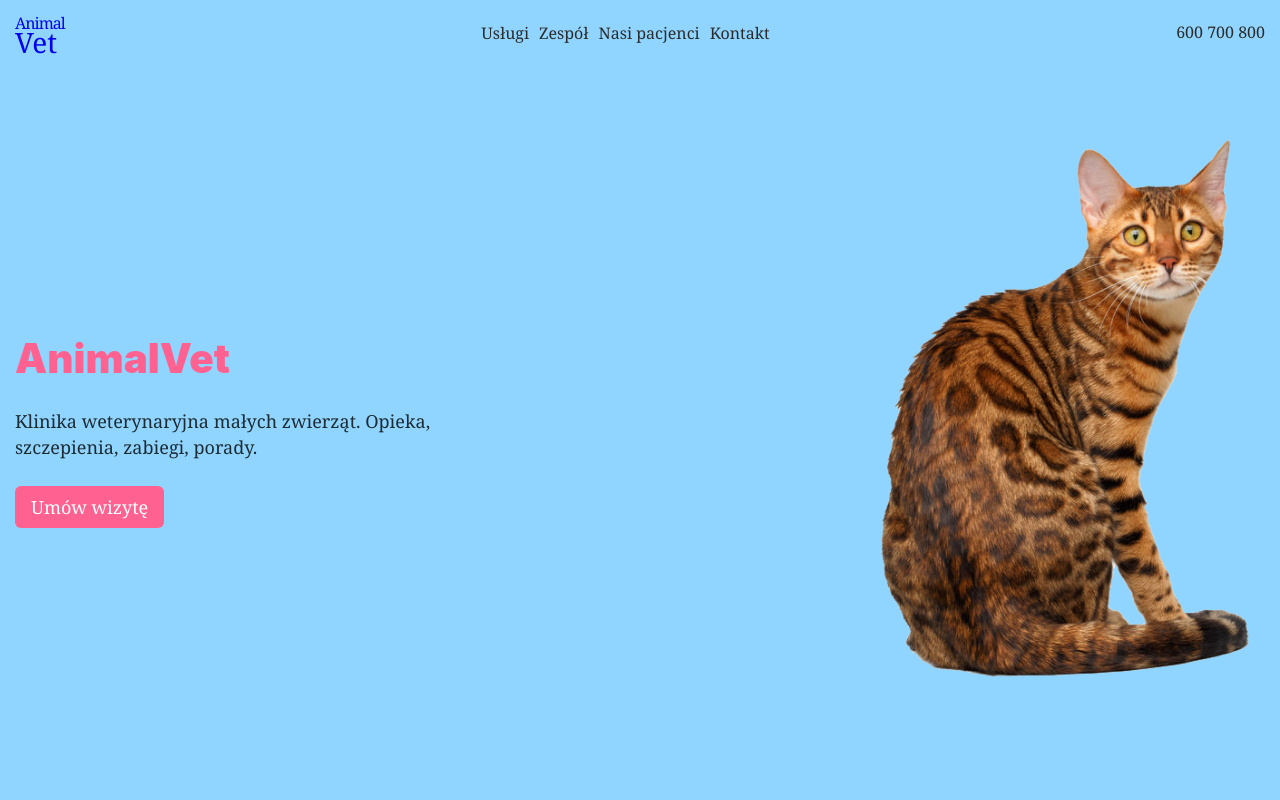
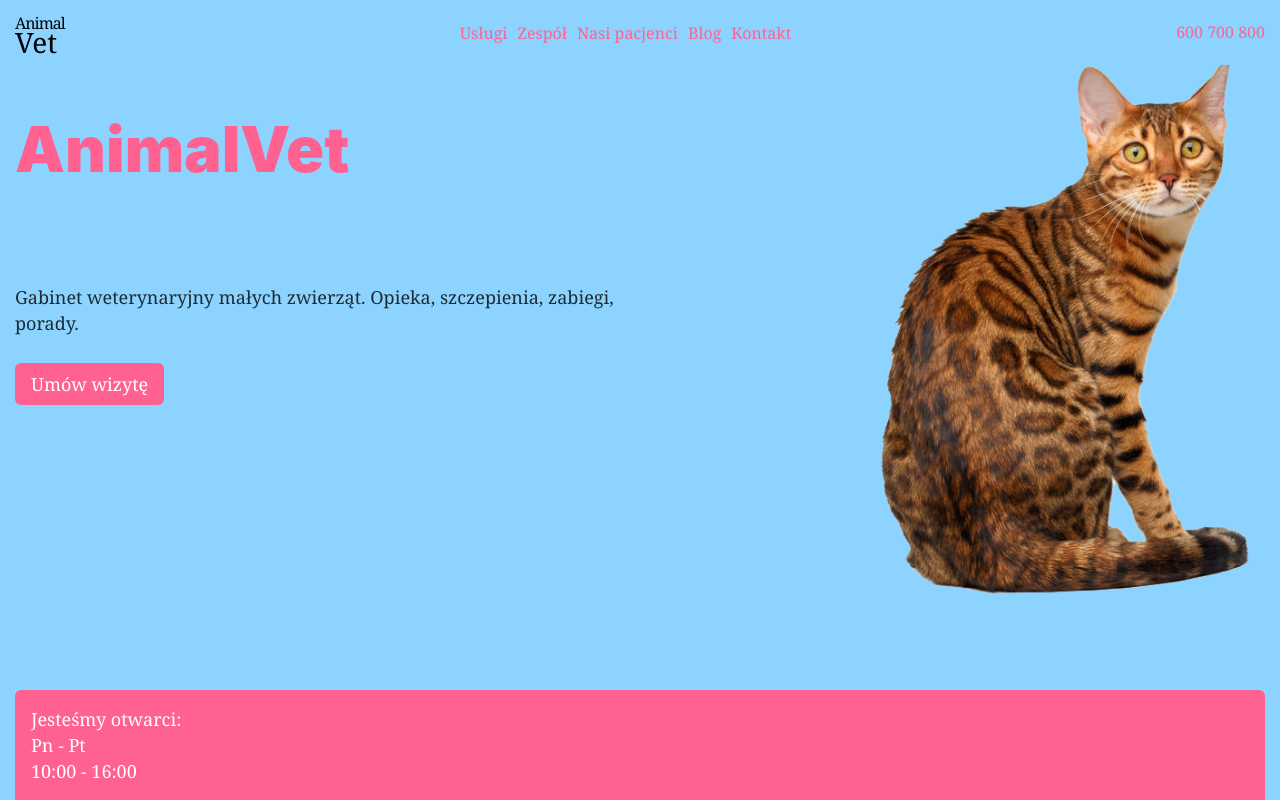
Before and after one commit to marcinliwen/animalvet, a Gatsby site: page / in a window 1280 px wide. Built offline with nearby package versions, Linux system fonts and the light colour scheme; Gatsby itself is replaced by a stand-in of ours.

Commit message:
mobile first page

```diff
--- a/gatsby-config.js
+++ b/gatsby-config.js
@@ -1,7 +1,7 @@
 module.exports = {
   siteMetadata: {
     title: `AnimalVet `,
-    description: `Gabinet Weterynaryjny - AnimalVet`,
+    description: `Gabinet Weterynaryjny - AnimalVet. Opieka, leczenie, porady.`,
     author: `MarcinL`,
   },
   plugins: [
--- a/src/components/header.css
+++ b/src/components/header.css
@@ -49,6 +49,7 @@
     transition-duration: 0.4s;
     width: calc(100% - 76px);
     padding-top: 46px;
+    background: #8cd4ff;
   }
   .nav_back{
     position: fixed;
@@ -56,8 +57,7 @@
     top: 0;
     bottom: 0;
     left: 0;
-
-    z-index: -1;
+    z-index: 0;
     transition-duration: 0.4s;
     opacity: 0;
     visibility: hidden;
@@ -71,6 +71,7 @@
       transition-duration: 0.4s;
       opacity: 1;
       visibility: visible;
+      background: #00000057;
     }
     nav.-open {
       right: 0;
@@ -85,6 +86,7 @@
     padding: 16px;
     margin: 0;
     text-align: center;
+    color: #FF6292;
   }
   .navbar-burger.burger {
     position: absolute;
@@ -119,7 +121,7 @@
     color: #fff;
   }
   .contact, .contact a{
-    color: #2b2b2b;
+    color: #FF6292;;
     text-decoration: none;
   }
   contact.mobile {
@@ -161,6 +163,7 @@
 .logo {
     line-height: 22px;
     font-size: 28px;
+    color: #000;
 }
 
 .logo >div:nth-child(1) {
--- a/src/components/header.js
+++ b/src/components/header.js
@@ -85,6 +85,17 @@ const Header = (props) => {
         </Link>
         <Link className="navbar-item"
           activeClass="active"
+          to="/blog"
+          //spy={true}
+          //smooth={true}
+          //offset={-65}
+          //duration={1000}
+          onClick={toggleHamburger}
+        >
+          Blog
+        </Link>
+        <Link className="navbar-item"
+          activeClass="active"
           to="/kontakt"
           onClick={toggleHamburger}
         >
--- a/src/components/layout.css
+++ b/src/components/layout.css
@@ -640,11 +640,11 @@ img {
   max-width: 421px;
   margin-left: auto;
   right: 0;
-  top: 65px;
+  bottom: 25%;
 }
 
 .welcome-content {
-  width: 40%;
+  width: 100%;
 
 }
 
@@ -653,7 +653,7 @@ section#welcome .container {
   position: relative;
   height: 100%;
   overflow: hidden;
-  align-items: center;
+  flex-wrap: wrap;
 }
 
 button {
@@ -664,9 +664,26 @@ button {
   border-radius: 6px;
 }
 body{
-  background: #7acdffd4;
+  background: #8cd4ff;
 }
 h1{
   color: #ff6290;
     font-weight: 900;
 }
+.welcome-content h1 {
+  margin-bottom: 100px;
+  font-size: 63px;
+  margin-top: 50px;
+}
+.welcome-content p {
+  width: 50%;
+}
+
+.welcome-opening {
+  background: #ff6290;
+  padding: 16px;
+  border-radius: 6px 6px 0 0;
+  width: 100%;
+  color: #fff;
+  margin-top: auto;
+}
--- a/src/pages/index.js
+++ b/src/pages/index.js
@@ -14,13 +14,17 @@ const IndexPage = props => (
       <div className="container">
         <div className="welcome-content">
           <h1>AnimalVet</h1>
-          <p>Klinika weterynaryjna małych zwierząt. Opieka, szczepienia, zabiegi, porady.</p>
+          <p>Gabinet weterynaryjny małych zwierząt. Opieka, szczepienia, zabiegi, porady.</p>
           <button>Umów wizytę</button>
         </div>
         <div className="welcome-img">
         <Img fluid={props.data.imgOne.childImageSharp.fluid} />
         </div>
-
+        <div className="welcome-opening">
+          <div>Jesteśmy otwarci:</div>
+          <div className="days">Pn - Pt</div>
+          <div className="hours">10:00 - 16:00</div>
+        </div>
 
 
       </div>
```
